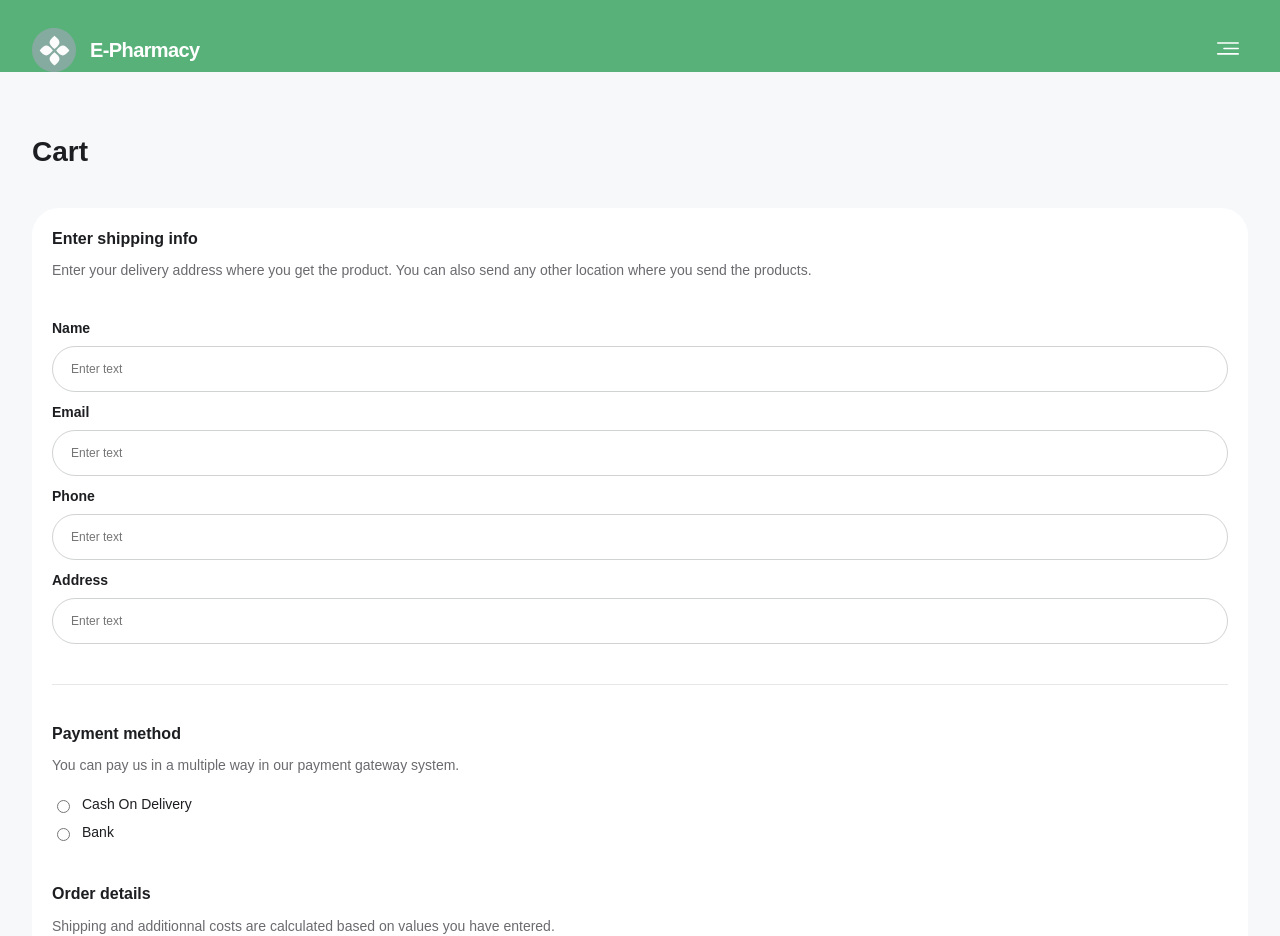
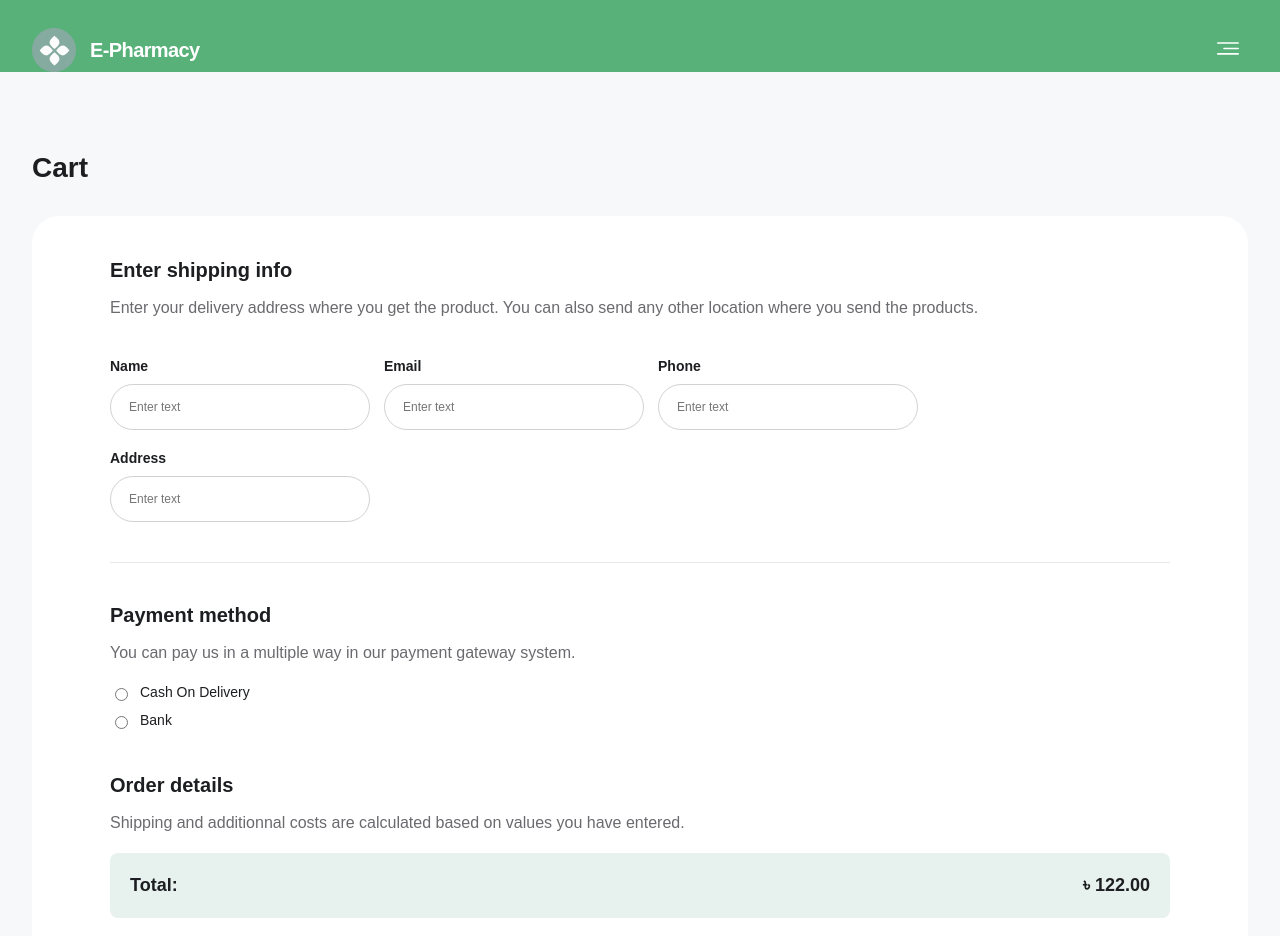
Before and after one commit to DianaKryzhanivska/E-Pharmacy, a React (Create React App) app: page /E-Pharmacy/cart in a window 1280 px wide. Shown: the top 936 px of the page. Built offline with nearby package versions, Linux system fonts and the light colour scheme.

Commit message:
cart page tablet

```diff
--- a/src/components/Cart/Cart.styled.js
+++ b/src/components/Cart/Cart.styled.js
@@ -5,6 +5,11 @@ export const Container = styled(CommonContainer)`
   padding-top: 64px;
   padding-bottom: 80px;
   background: ${({ theme }) => theme.colors.lightGray};
+
+  @media only screen and (min-width: 768px) {
+    padding-top: 80px;
+    padding-bottom: 120px;
+  }
 `;
 
 export const Title = styled.h2`
@@ -13,6 +18,10 @@ export const Title = styled.h2`
   font-weight: 600;
   line-height: 1.14em;
   margin-bottom: 40px;
+
+  @media only screen and (min-width: 768px) {
+    margin-bottom: 32px;
+  }
 `;
 
 export const Form = styled.form`
@@ -20,6 +29,11 @@ export const Form = styled.form`
   background: ${({ theme }) => theme.colors.white};
   border-radius: 27px;
   margin-bottom: 80px;
+
+  @media only screen and (min-width: 768px) {
+    padding: 40px 78px;
+    margin-bottom: 64px;
+  }
 `;
 
 export const SubTitle = styled.h3`
@@ -28,6 +42,11 @@ export const SubTitle = styled.h3`
   font-weight: 600;
   line-height: 1.4em;
   margin-bottom: 12px;
+
+  @media only screen and (min-width: 768px) {
+    font-size: 20px;
+    margin-bottom: 14px;
+  }
 `;
 
 export const Text = styled.p`
@@ -35,6 +54,11 @@ export const Text = styled.p`
   font-size: 14px;
   font-weight: 400;
   line-height: 1.28em;
+
+  @media only screen and (min-width: 768px) {
+    font-size: 16px;
+    line-height: 1.25em;
+  }
 `;
 
 export const InputBox = styled.div`
@@ -63,6 +87,16 @@ export const InputBox = styled.div`
     font-size: 12px;
     font-weight: 400;
     line-height: 1.5em;
+  }
+
+  @media only screen and (min-width: 768px) {
+    flex-direction: row;
+    flex-wrap: wrap;
+    gap: 20px 14px;
+
+    & input {
+      min-width: 260px;
+    }
   }
 `;
 
@@ -104,6 +138,14 @@ export const TotalBox = styled.div`
     font-weight: 600;
     line-height: 1.4em;
   }
+
+  @media only screen and (min-width: 768px) {
+    padding: 20px 20px;
+
+    & p {
+      font-size: 18px;
+    }
+  }
 `;
 
 export const SubmitBtn = styled.button`
```
